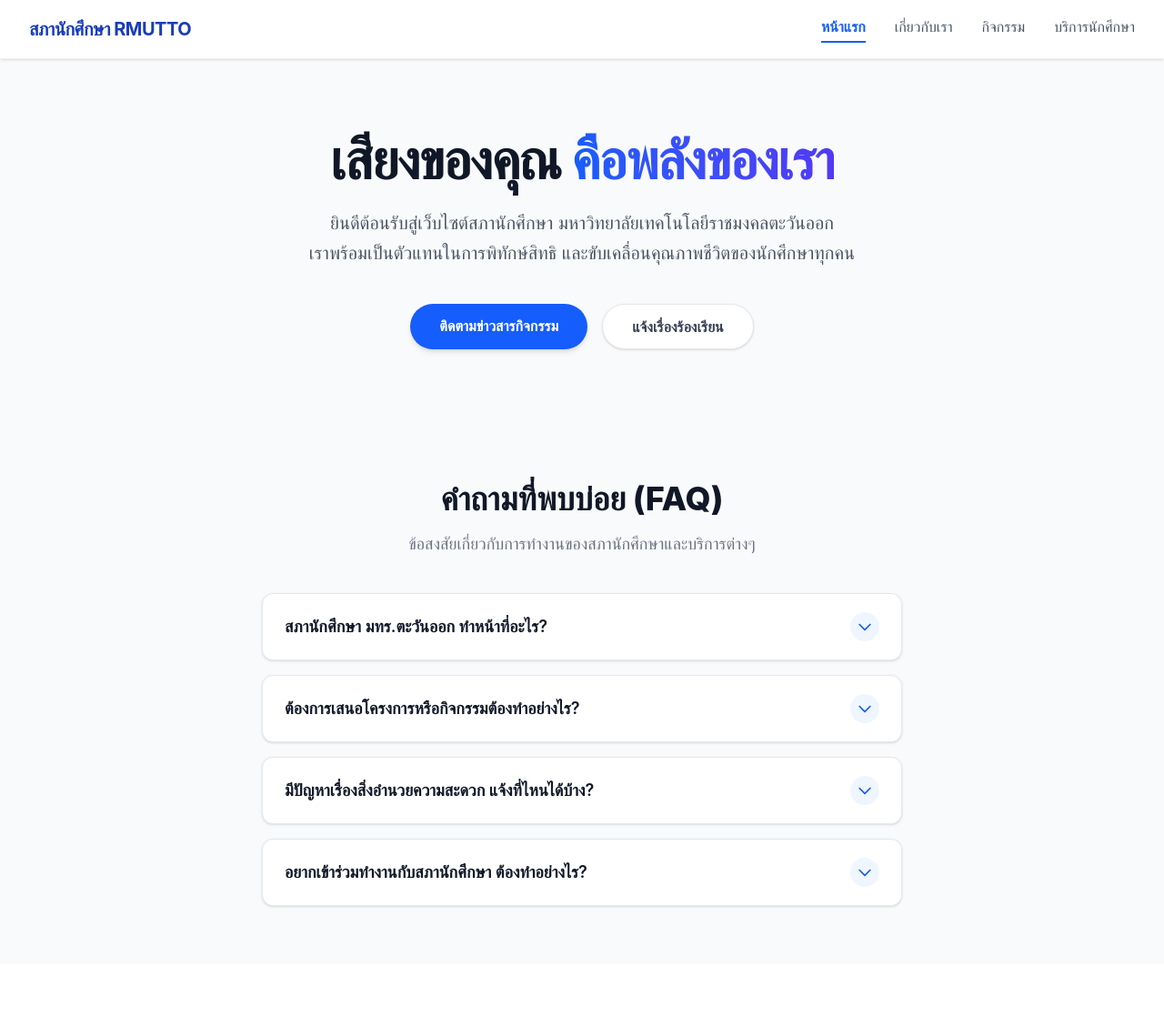
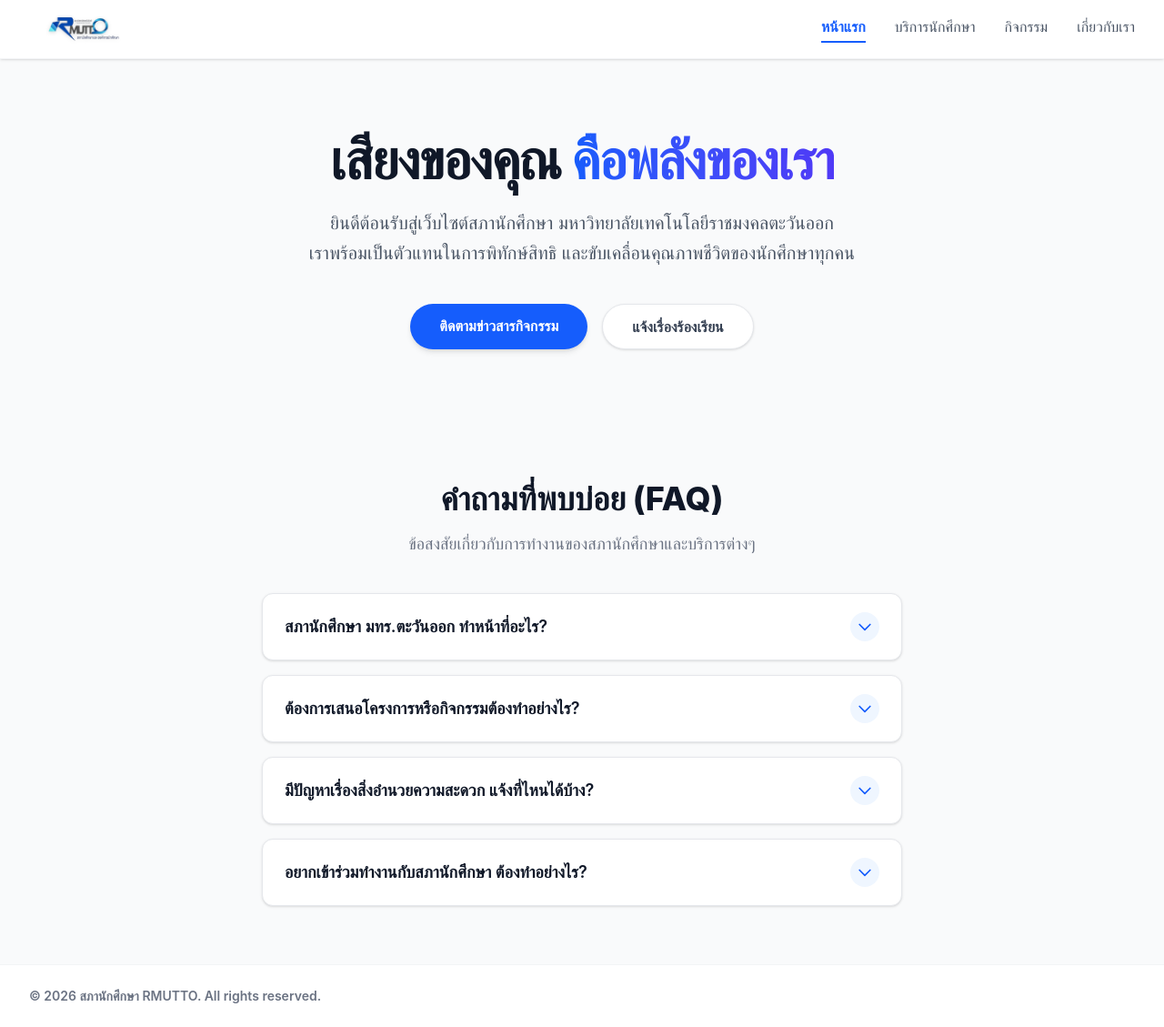
Before and after one commit to modsunxx/rmuttosc, a SvelteKit app: page / in a window 1280 px wide. Shown: the whole page at 91% size. Before the commit the page ends 1060 px from the top, so only its background shows below. Built offline with nearby package versions, Linux system fonts and the light colour scheme.

Commit message:
add footer

```diff
--- /dev/null
+++ b/src/lib/components/Footer.svelte
@@ -0,0 +1,9 @@
+<footer class="mt-auto border-t border-gray-100 bg-white">
+	<div class="mx-auto max-w-7xl px-4 py-6 sm:px-6 lg:px-8">
+		<div class="flex flex-col items-center justify-between gap-4 md:flex-row">
+			<div class="text-sm font-semibold text-gray-500">
+				© 2026 สภานักศึกษา RMUTTO. All rights reserved.
+			</div>
+		</div>
+	</div>
+</footer>
--- a/src/lib/components/Navbar.svelte
+++ b/src/lib/components/Navbar.svelte
@@ -9,9 +9,13 @@
 				<a
 					// eslint-disable-next-line svelte/no-navigation-without-resolve
 					href="/"
-					class="text-xl font-bold tracking-tight text-blue-800 transition-colors hover:text-blue-900"
+					class="inline-block transition-transform hover:scale-105 active:scale-95"
 				>
-					สภานักศึกษา RMUTTO
+					<img
+						src="/rmuttosclogo_nobg.png"
+						alt="โลโก้สภานักศึกษา RMUTTO"
+						class="h-30 w-auto object-contain drop-shadow-sm"
+					/>
 				</a>
 			</div>
 
@@ -28,12 +32,12 @@
 
 				<a
 					// eslint-disable-next-line svelte/no-navigation-without-resolve
-					href="/about"
-					class="pb-1 transition-colors {$page.url.pathname === '/about'
+					href="/services"
+					class="pb-1 transition-colors {$page.url.pathname.startsWith('/services')
 						? 'border-b-2 border-blue-600 font-semibold text-blue-600'
 						: 'border-b-2 border-transparent font-medium text-gray-600 hover:text-blue-600'}"
 				>
-					เกี่ยวกับเรา
+					บริการนักศึกษา
 				</a>
 
 				<a
@@ -48,12 +52,12 @@
 
 				<a
 					// eslint-disable-next-line svelte/no-navigation-without-resolve
-					href="/services"
-					class="pb-1 transition-colors {$page.url.pathname.startsWith('/services')
+					href="/about"
+					class="pb-1 transition-colors {$page.url.pathname === '/about'
 						? 'border-b-2 border-blue-600 font-semibold text-blue-600'
 						: 'border-b-2 border-transparent font-medium text-gray-600 hover:text-blue-600'}"
 				>
-					บริการนักศึกษา
+					เกี่ยวกับเรา
 				</a>
 			</div>
 
--- a/src/routes/+layout.svelte
+++ b/src/routes/+layout.svelte
@@ -4,6 +4,9 @@
 	// นำเข้า Navbar Component จากโฟลเดอร์ที่เราเพิ่งสร้าง
 	// $lib/ เป็น alias ที่ชี้ไปยังโฟลเดอร์ src/lib/ อัตโนมัติ
 	import Navbar from '$lib/components/Navbar.svelte';
+
+	// นำเข้า Footer Component ที่เราเพิ่งสร้างไว้ใน src/lib/components/
+	import Footer from '$lib/components/Footer.svelte';
 
 	let { children } = $props();
 </script>
@@ -14,4 +17,6 @@
 	<main class="grow">
 		{@render children()}
 	</main>
+
+	<Footer />
 </div>
```
Also changed, not shown: static/rmuttosclogo_nobg.png (added).
